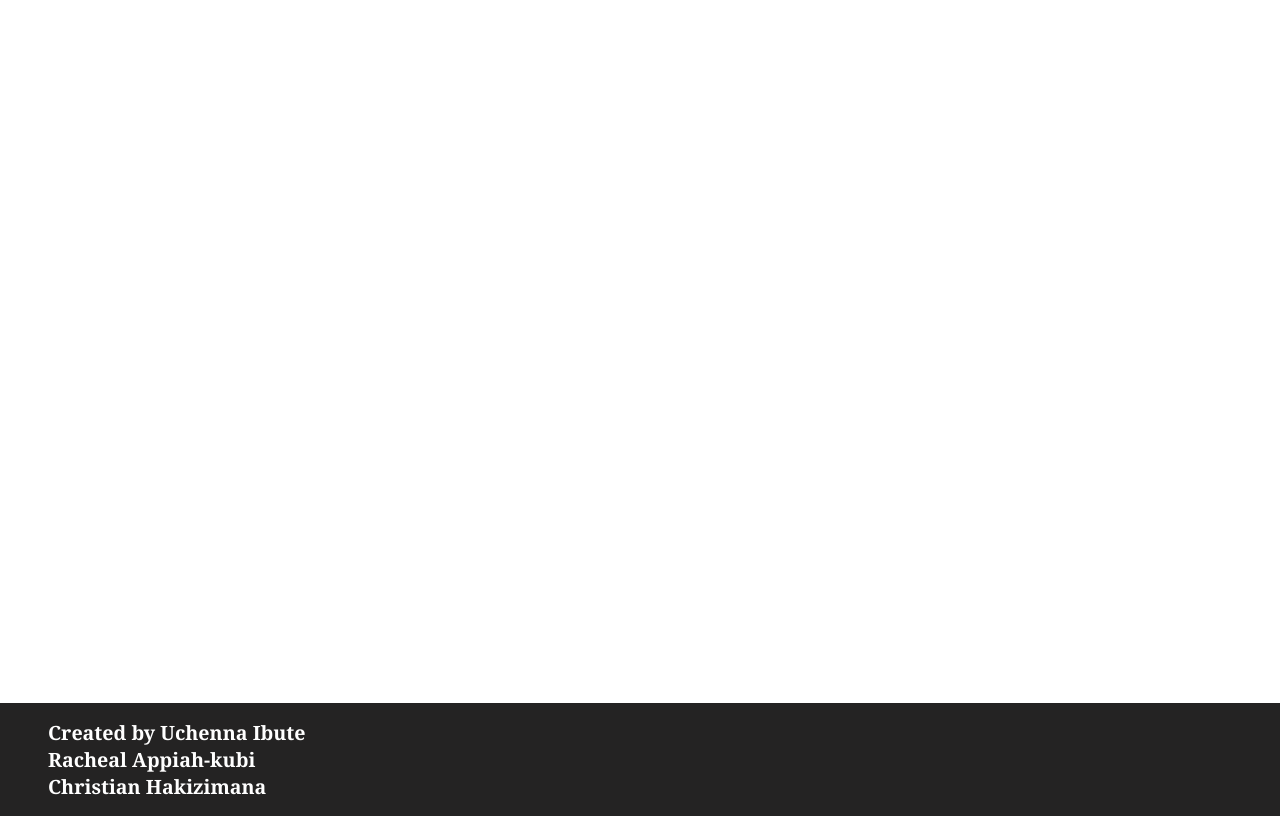
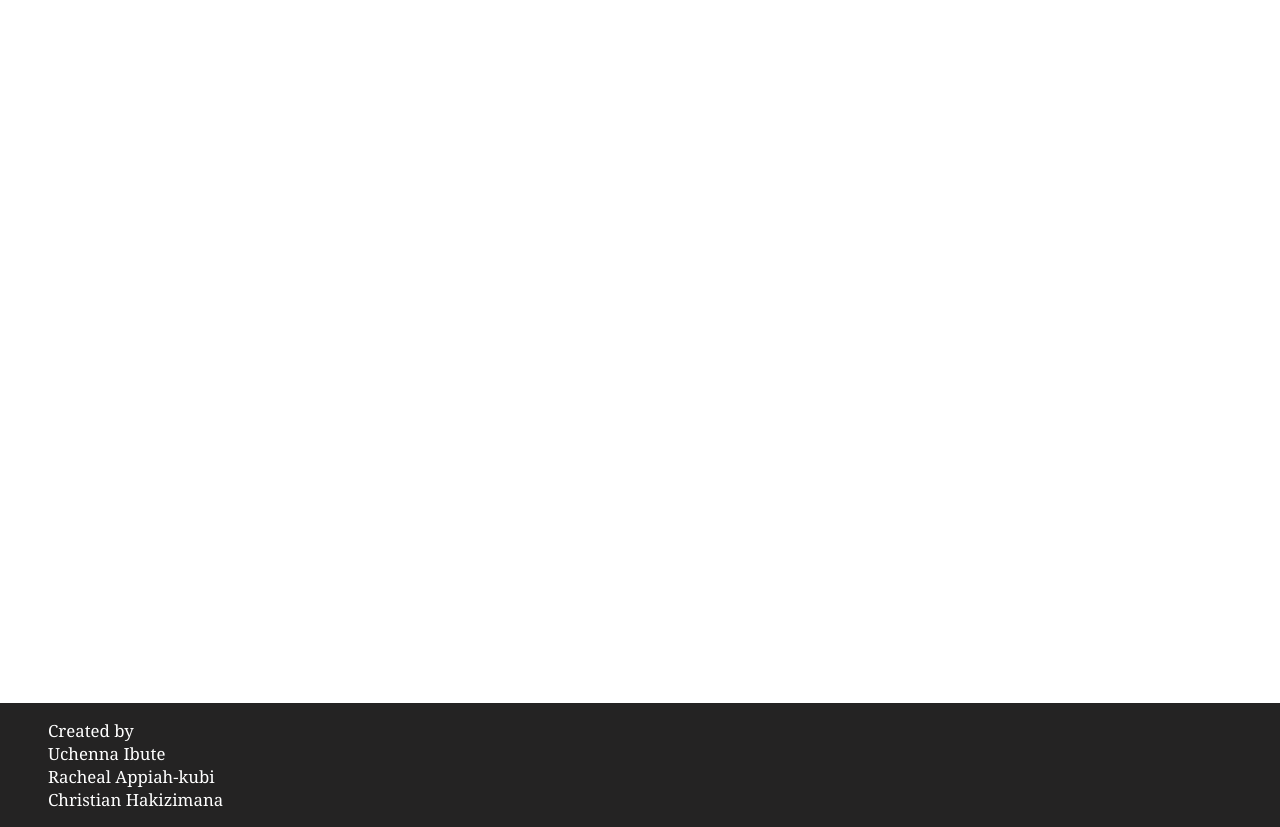
Before and after one commit to Uchenna-ibute/Working-with-APIs, a website built with webpack: page dist/index.html in a window 1280 px wide. Shown: the part 163-990 px from the top of the page. Built offline with nearby package versions, Linux system fonts and the light colour scheme; no server answers.

Commit message:
Update index.html

```diff
--- a/dist/index.html
+++ b/dist/index.html
@@ -32,21 +32,18 @@
           <ul class=" wrap"></ul>
         </div>
         <div class="popup"> </div>
+        <div class="reservation-popup-section"></div>
+        <div class="overlay"></div>
        </main>
-        <div class="reservation-popup-section">
-          </div>
-      </main>
       <footer>
-        <h3>
+        <ul class="all-contibutors">
           Created by
-          <a href="https://github.com/Uchenna-ibute">Uchenna Ibute</a>
-          <br>
-          <a href="https://github.com/coderacheal">Racheal Appiah-kubi</a>
-          <br>
-          <a href="https://github.com/hakichris">Christian Hakizimana</a>
-        </h3>
+          <a href="https://github.com/Uchenna-ibute" class="creator">Uchenna Ibute</a>
+          <a href="https://github.com/coderacheal" class="creator">Racheal Appiah-kubi</a>
+          <a href="https://github.com/hakichris" class="creator">Christian Hakizimana</a>
+        </ul>
       </footer>
       <script src="https://kit.fontawesome.com/e746991a9e.js" crossorigin="anonymous"></script>
-      <!-- <script src="index.js"></script> -->
+      <!-- <script src="index.js"></script>  -->
 </body>
 </html>
```
